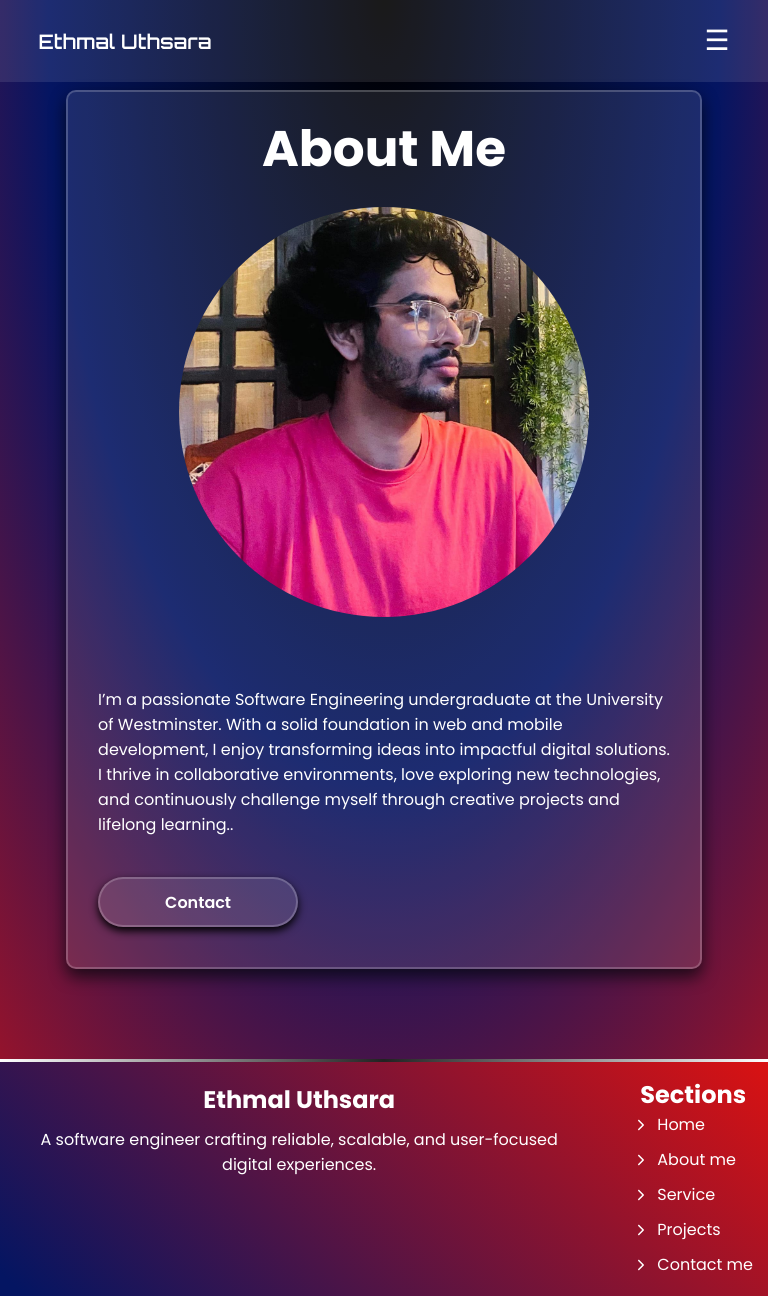
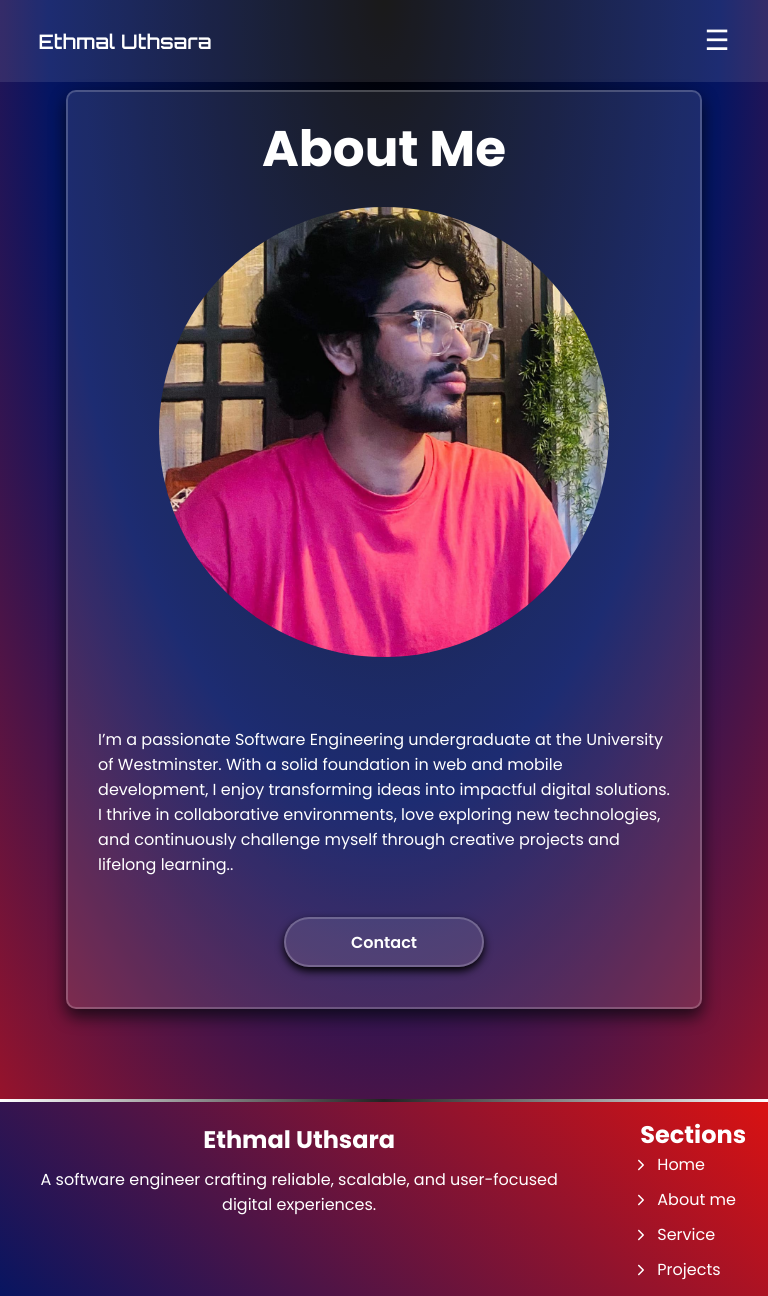
Before and after one commit to UthsaraEthmal/Portfolio-Website-Ethmal-Uthsara, a React (Vite) app: page /About in a window 768 px wide. Shown: the top 1296 px of the page. Built offline with nearby package versions, Linux system fonts and the light colour scheme; a web font is replaced by a local one.

Commit message:
Fix:Tab responsive error fixing

```diff
--- a/src/Comp/AboutComp/About.css
+++ b/src/Comp/AboutComp/About.css
@@ -43,8 +43,11 @@
   height: 450px;
   border-radius: 50%;
   object-fit: cover;
-  padding: 20px;
+  margin: 20px;
 }
+
+.about-pic:hover{box-shadow: 0 0 30px 10px rgba(5, 5, 5, 0.7); }
+
 .about-content-details {
   flex: 1;
   display: flex;
@@ -142,9 +145,14 @@
     width: 380px;
     height: 380px;
   }
+    .about-content-details {
+    justify-content: center;
+    align-items: center;
+  }
   .about-content {
     flex-direction: column;
   }
+
   .about-contact-btn {
     margin: 0 auto; /* Centers the button */
   }
@@ -157,6 +165,10 @@
   }
   .about-content {
     flex-direction: column;
+  }
+      .about-content-details {
+    justify-content: center;
+    align-items: center;
   }
   .about-contact-btn {
     margin: 0 auto; /* Centers the button */
@@ -174,6 +186,8 @@
   .about-contact-btn {
     margin: 0 auto; /* Centers the button */
   }
+
+
 }
 /* 5. Extra Large Devices (Desktops) */
 @media (min-width: 1200px) and (max-width: 1399px) {
```
